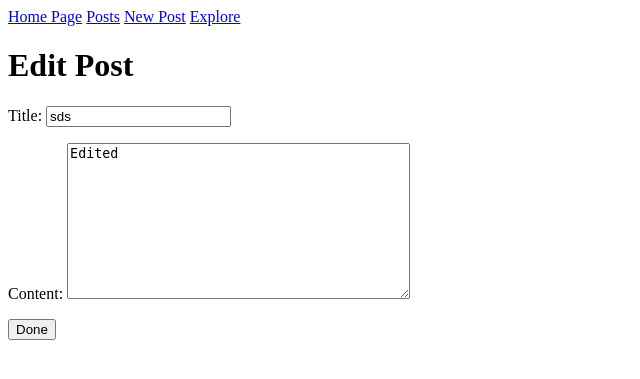
After one commit to hesham-nasreldin/HPost, a Django app: page /edit-post/5 in a window 1280 px wide. The commit adds this page. Shown: the top 379 px of the page, without its empty margins (0-640 px from the left). Run offline with Django 5.2, Linux system fonts and the light colour scheme; a user stored in the database is signed in; data comes from the database, SQL or seed files in the repository; both versions use the stored data as it was after the commit.

Commit message:
Let users edit their own posts

```diff
--- a/main/urls.py
+++ b/main/urls.py
@@ -6,5 +6,6 @@ urlpatterns = [
     path("posts", views.PostsView.as_view(), name="posts"),
     path("posts/new-post", views.NewPost.as_view(), name="new-post"),
     path("all-posts", views.AllPostsView.as_view(), name="all-posts"),
-    path("delete/<int:pk>", views.DeletePostView.as_view(), name="delete-post")
+    path("delete/<int:pk>", views.DeletePostView.as_view(), name="delete-post"),
+    path("edit-post/<int:pk>", views.EditPostView.as_view(), name="edit-post")
 ]
--- a/main/views.py
+++ b/main/views.py
@@ -1,6 +1,6 @@
 from django.contrib.auth.mixins import LoginRequiredMixin
 from django.urls import reverse_lazy
-from django.views.generic.edit import CreateView, DeleteView
+from django.views.generic.edit import CreateView, DeleteView, UpdateView
 from django.views.generic.list import ListView
 
 from .models import Posts
@@ -48,3 +48,15 @@ class DeletePostView(LoginRequiredMixin, DeleteView):
         return Posts.objects.filter(
             user=self.request.user
         )
+
+
+class EditPostView(LoginRequiredMixin, UpdateView):
+    model = Posts
+    fields = ["title", "content"]
+    template_name = "posts/edit_post.html"
+    success_url = reverse_lazy("posts")
+
+    def get_queryset(self):
+        return Posts.objects.filter(
+            user = self.request.user
+        )
--- /dev/null
+++ b/templates/posts/edit_post.html
@@ -0,0 +1,12 @@
+{% extends 'base.html' %}
+
+{% block content %}
+  <h1>Edit Post</h1>
+  <form method="post">
+    {% csrf_token %}
+
+    {{ form.as_p }}
+
+    <button type="submit">Done</button>
+  </form>
+{% endblock content %}
--- a/templates/posts/posts.html
+++ b/templates/posts/posts.html
@@ -11,6 +11,7 @@
       <span>Published: {{ post.created_at }}</span>
       {% if post.user == request.user %}
         <a href="{% url 'delete-post' post.pk %}">Delete</a>
+        <a href="{% url 'edit-post' post.pk%}">Edit</a>
       {% endif %}
     </div>
 
```
Also changed, not shown: db.sqlite3.
